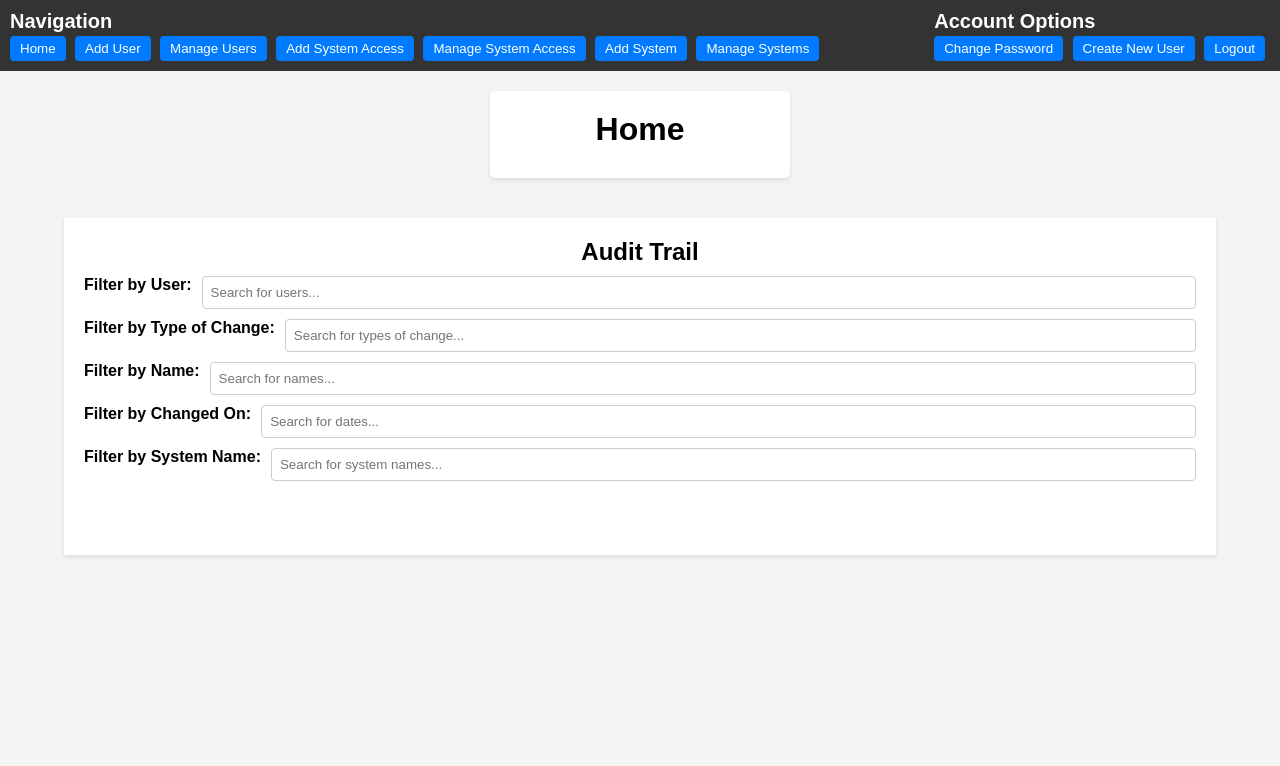
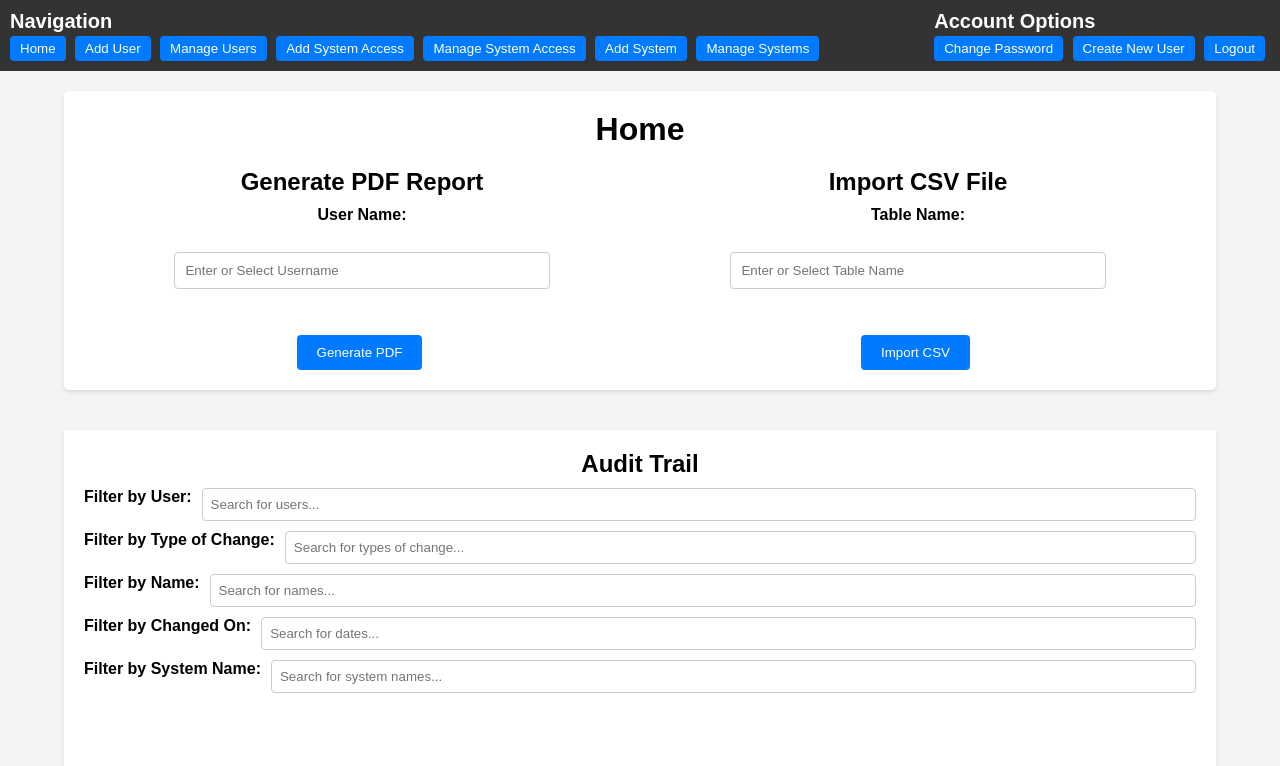
Before and after one commit to DAS9051/User_Management_Application, a Flask app: template templates/home.html in a window 1280 px wide. Shown: the top 766 px of the page. Run offline with Flask 3, Linux system fonts and the light colour scheme; the template is opened without the code that fills it, so the values that code supplies are empty.

Commit message:
added pdf gen

```diff
--- a/templates/home.html
+++ b/templates/home.html
@@ -66,10 +66,18 @@
             border-radius: 5px;
             box-shadow: 0 2px 4px rgba(0, 0, 0, 0.1);
             padding: 20px;
-            width: 300px;
+            width: 90%;
             text-align: center;
             margin: 20px;
             animation: fade-in 1s ease-out;
+        }
+
+        .leftCont {
+            margin-right: auto;
+        }
+
+        .rightCont {
+            margin-left: auto;
         }
 
         /* Table styles */
@@ -82,6 +90,23 @@
             text-align: center;
             margin: 20px;
             animation: fade-in 1s ease-out;
+        }
+
+        .container label {
+            font-weight: bold;
+            display: block;
+            margin-bottom: -10px;
+        }
+
+        .container input[type="text"] {
+            width: 70%;
+            padding: 10px;
+            margin-bottom: 10px;
+            border: 1px solid #ccc;
+            border-radius: 4px;
+            margin-left: auto; /* Center horizontally */
+            margin-right: auto; /* Center horizontally */
+            display: block; /* Ensure that the input is treated as a block element */
         }
 
         table {
@@ -150,6 +175,45 @@
             font-family: Arial, sans-serif;
             margin-bottom: 20px;
         }
+
+        .pdf_button{
+            background-color: #007bff;
+            color: white;
+            border: none;
+            border-radius: 4px;
+            padding: 10px 20px;
+            cursor: pointer;
+        }
+
+        .pdf_button:hover{
+            background-color: #0056b3;
+        }
+
+        /* Add a new class for the PDF container */
+        .pdf-container {
+            display: flex;
+            justify-content: space-between;
+            margin-top: 20px;
+        }
+
+        /* Style for each PDF form */
+        .pdf-form {
+            flex: 1;
+            margin: 0 10px;
+        }
+
+        /* Adjust form styles as needed */
+        .pdf-form h2 {
+            margin-bottom: 10px;
+        }
+
+        .pdf-form label,
+        .pdf-form input {
+            display: block;
+            width: 100%;
+            margin-bottom: 10px;
+        }
+
     </style>
 
 </head>
@@ -177,6 +241,38 @@
 
     <div class="container">
         <h1> Home </h1>
+
+        <div class="pdf-container">
+            <div class="pdf-form">
+                <h2>Generate PDF Report</h2>
+                <form action="/generate-pdf" method="POST">
+                    <label for="user_name">User Name:</label><br>
+                    <input type="text" id="user_name" name="user_name" list="user_name_list" placeholder="Enter or Select Username">
+                    <datalist id="user_name_list">
+                        {% for user in users %}
+                            <option value="{{user}}">{{user}}</option>
+                        {% endfor %}
+                    </datalist>
+                    <br><br>
+                    <button type="submit" class="pdf_button">Generate PDF</button>
+                </form>
+            </div>
+
+            <div class="pdf-form">
+                <h2>Import CSV File</h2>
+                <form action="/generate-pdf" method="POST">
+                    <label for="user_name">Table Name:</label><br>
+                    <input type="text" id="user_name" name="user_name" list="user_name_list" placeholder="Enter or Select Table Name">
+                    <datalist id="user_name_list">
+                        {% for user in users %}
+                            <option value="{{user}}">{{user}}</option>
+                        {% endfor %}
+                    </datalist>
+                    <br><br>
+                    <button type="submit" class="pdf_button">Import CSV</button>
+                </form>
+            </div>
+        </div>
     </div>
     <div class="container2">
         <h2>Audit Trail</h2>
@@ -205,11 +301,7 @@
             <tr>
                 {% for header in headers %}
                     <th>
-                        {% if header == "Type of Change" %}
-                            <a href="#" onclick="sortTable(2)">{{ header }}</a>
-                        {% else %}
-                            {{ header }}
-                        {% endif %}
+                        {{ header }}
                     </th>
                 {% endfor %}
             </tr>
--- a/webserver.py
+++ b/webserver.py
@@ -1,4 +1,4 @@
-from flask import Flask, request, jsonify, render_template, flash, session, redirect
+from flask import Flask, request, jsonify, render_template, flash, session, redirect, send_file
 from sqlhandle import *
 from flask_session import Session
 
@@ -11,7 +11,14 @@ Session(app)
 @app.route('/', methods=['GET', 'POST'])
 def login():
     if session.get('log') == True:
-        return render_template('home.html', headers=getheader('AUDIT_TRAIL'), data=getdata('AUDIT_TRAIL'))
+        header = getheader('AUDIT_TRAIL')
+        header[0] = 'ID'
+        header[1] = 'Username'
+        header[2] = 'Name'
+        header[3] = 'Changed On'
+        header[4] = 'Type of Change'
+        header[5] = 'System Name'
+        return render_template('home.html', headers=header, data=getdata('AUDIT_TRAIL'), users=dropDown('USER_TABLE', 'User_Name'))
     if request.method == 'POST':
         username = request.form.get('username')
         password = request.form.get('password')
@@ -19,7 +26,14 @@ def login():
             session['log'] = True
             session['username'] = username
             auditlog(username, 'Logged In')
-            return render_template('home.html', headers=getheader('AUDIT_TRAIL'), data=getdata('AUDIT_TRAIL'))
+            header = getheader('AUDIT_TRAIL')
+            header[0] = 'ID'
+            header[1] = 'Username'
+            header[2] = 'Name'
+            header[3] = 'Changed On'
+            header[4] = 'Type of Change'
+            header[5] = 'System Name'
+            return render_template('home.html', headers=header, data=getdata('AUDIT_TRAIL'), users=dropDown('USER_TABLE', 'User_Name'))
         else:
             flash('Incorrect Username or Password', 'danger')
             auditlog(username, 'Failed Log In')
@@ -34,7 +48,14 @@ def home():
             return redirect('/')
     except:
         return redirect('/')
-    return render_template('home.html', headers=getheader('AUDIT_TRAIL'), data=getdata('AUDIT_TRAIL'))
+    header = getheader('AUDIT_TRAIL')
+    header[0] = 'ID'
+    header[1] = 'Username'
+    header[2] = 'Name'
+    header[3] = 'Changed On'
+    header[4] = 'Type of Change'
+    header[5] = 'System Name'
+    return render_template('home.html', headers=header, data=getdata('AUDIT_TRAIL'), users=dropDown('USER_TABLE', 'User_Name'))
 
 
 @app.route('/logout')
@@ -234,7 +255,7 @@ def remove_system_accesspage():
     head[5] = 'Changed On'
     head[6] = 'Removed'
 
-    return render_template('Remove_System_Access.html', headers=head, data=getdata('SYSTEM_ACCESS_TABLE'), users=dropDown('SYSTEM_ACCESS_TABLE', 'USER_NAME'), systems=dropDown('SYSTEM_ACCESS_TABLE', 'SYSTEM_NAME'),system_users=dropDown('SYSTEM_ACCESS_TABLE', 'System_User_Name'), system_username=dropDown('SYSTEM_ACCESS_TABLE', 'System_User_Name'))
+    return render_template('Remove_System_Access.html', headers=head, data=getdata('SYSTEM_ACCESS_TABLE'), users=dropDown('USER_TABLE', 'USER_NAME'), systems=dropDown('SYSTEM_TABLE', 'SYSTEM_NAME'),system_users=dropDown('SYSTEM_ACCESS_TABLE', 'System_User_Name'), system_username=dropDown('SYSTEM_ACCESS_TABLE', 'System_User_Name'))
 
 
 @app.route('/create-account', methods=['GET', 'POST'])
@@ -278,5 +299,16 @@ def change_passwordpage():
 
     return render_template('Change_Password.html')
 
+
+@app.route('/generate-pdf', methods=['POST'])
+def generate_reportpage():
+    username = request.form.get('user_name')
+
+    pdf_path = 'report.pdf'
+    generatereport(username, session['username'])
+
+    # Serve the PDF to the client
+    return send_file(pdf_path, download_name='report.pdf', as_attachment=True)
+
 if __name__ == '__main__':
     app.run(debug=True)
```
Also changed, not shown: sqlhandle.py (+146 -1 lines), templates/Remove_System.html (+50 -7 lines), templates/Remove_System_Access.html (+50 -7 lines), templates/Remove_User.html (+38 -8 lines), 2 other files.
